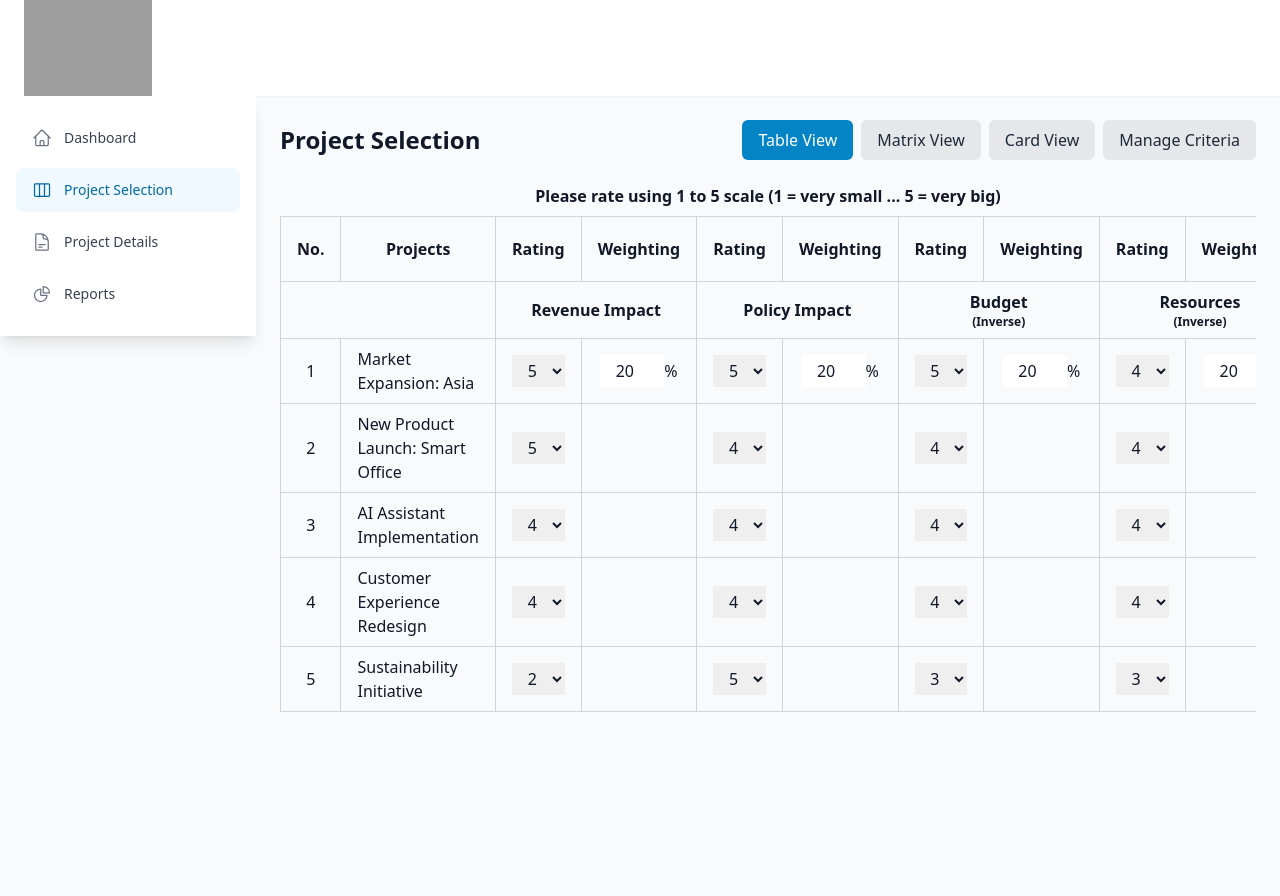
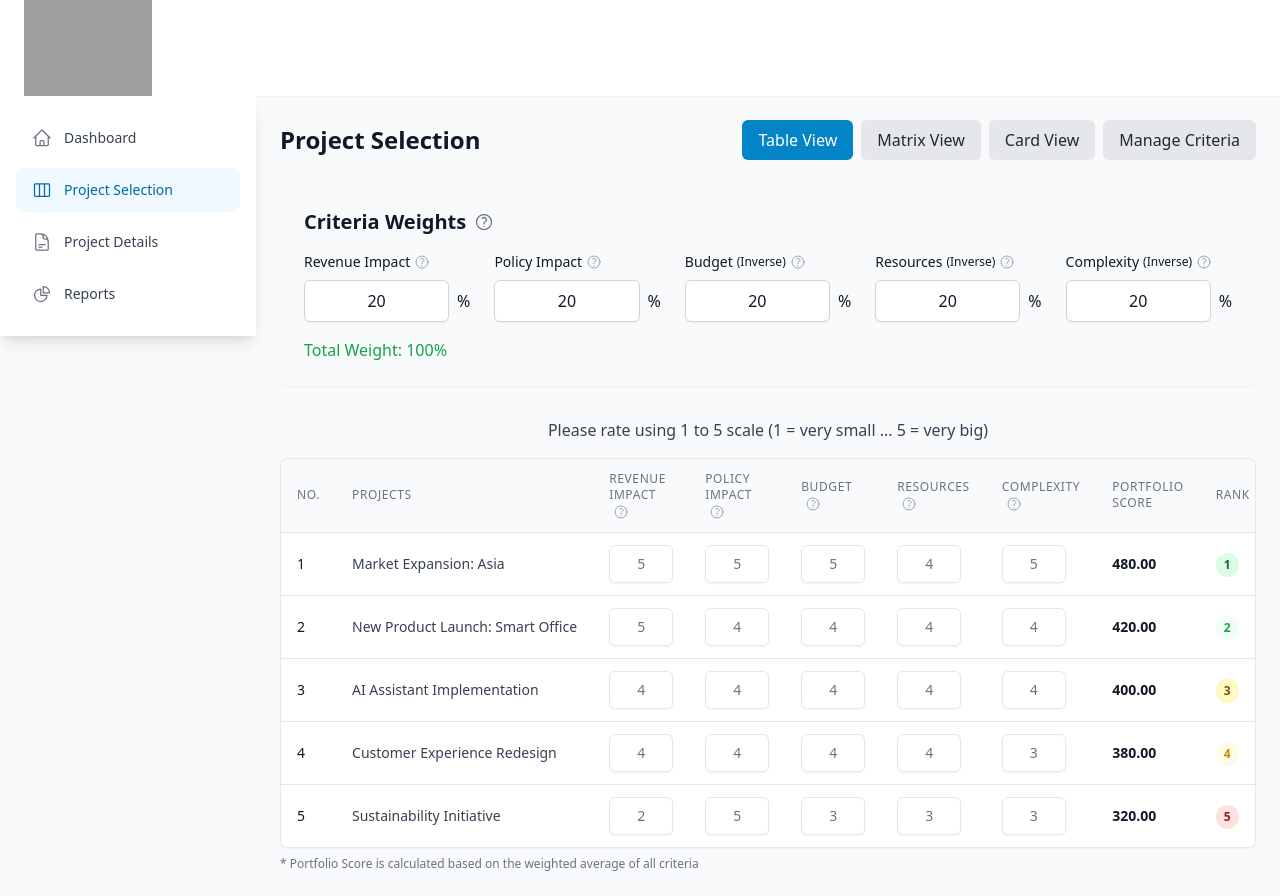
Before and after one commit to ndriyo/primepm, a React (Vite) app: page /selection in a window 1280 px wide. Before the commit the page ends 800 px from the top, so only its background shows below. Built offline with nearby package versions, Linux system fonts and the light colour scheme; grey boxes are pictures that could not be loaded.

Commit message:
criteria fix

```diff
--- a/src/components/project-selection/CriteriaManagement.tsx
+++ b/src/components/project-selection/CriteriaManagement.tsx
@@ -80,10 +80,7 @@ export const CriteriaManagement = () => {
 
   const handleDelete = (id: string) => {
     if (window.confirm('Are you sure you want to delete this criterion?')) {
-      const success = removeCriterion(id);
-      if (!success) {
-        alert('Cannot delete default criteria');
-      }
+      removeCriterion(id);
     }
   };
 
@@ -275,14 +272,12 @@ export const CriteriaManagement = () => {
                   >
                     Edit
                   </button>
-                  {!criterion.isDefault && (
                   <button
                     onClick={() => handleDelete(criterion.id)}
                     className="text-red-600 hover:text-red-900"
                   >
                     Delete
                   </button>
-                  )}
                 </td>
               </tr>
             ))}
--- a/src/components/project-selection/ProjectSelectionTable.tsx
+++ b/src/components/project-selection/ProjectSelectionTable.tsx
@@ -1,6 +1,7 @@
 import React, { useState, useEffect } from 'react';
 import { Project } from '../../data/projects';
 import { useCriteria } from '../../contexts/CriteriaContext';
+import { QuestionMarkCircleIcon } from '@heroicons/react/24/outline';
 
 interface ProjectRating {
   id: string;
@@ -136,87 +137,126 @@ export const ProjectSelectionTable = ({ projects }: ProjectSelectionTableProps)
   }
 
   return (
-    <div className="overflow-x-auto">
-      <div className="text-center font-semibold mb-2">
+    <div className="overflow-x-auto space-y-8 font-sans">
+      {/* Criteria Weights Section */}
+      <div className="bg-gray-50 p-6 rounded-lg shadow-sm">
+        <div className="flex items-center mb-4">
+          <h2 className="text-xl font-semibold">Criteria Weights</h2>
+          <div className="ml-2 text-gray-500 cursor-help relative">
+            <QuestionMarkCircleIcon className="h-5 w-5" title="Set weights for each criterion. Total should equal 100%" />
+          </div>
+        </div>
+
+        <div className="grid grid-cols-1 md:grid-cols-5 gap-6">
+          {criteria.map(criterion => (
+            <div key={criterion.id} className="flex flex-col">
+              <label
+                className="text-sm font-medium mb-2 flex items-center"
+                title={criterion.description || ""}
+              >
+                {criterion.label}
+                {criterion.isInverse && <span className="text-xs ml-1">(Inverse)</span>}
+                <div className="ml-1 group relative inline-block">
+                  <QuestionMarkCircleIcon className="h-4 w-4 text-gray-400 hover:text-gray-600" />
+                  <span className="hidden group-hover:block absolute z-10 bg-black text-white text-xs rounded px-2 py-1 w-48 -left-20 top-6">
+                    {criterion.description || `${criterion.label} criterion`}
+                    {criterion.isInverse && " (Lower values are better)"}
+                  </span>
+                </div>
+              </label>
+              <div className="flex items-center">
+                <input
+                  type="text"
+                  value={weights[criterion.key] || 0}
+                  onChange={(e) => handleWeightChange(criterion.key, Number(e.target.value))}
+                  className="w-full p-2 text-center border border-gray-300 rounded-md shadow-sm focus:border-blue-500 focus:ring-1 focus:ring-blue-500"
+                />
+                <span className="ml-2">%</span>
+              </div>
+            </div>
+          ))}
+        </div>
+
+        <div className="mt-4 flex items-center">
+          <div className={`font-medium ${totalWeight === 100 ? 'text-green-600' : 'text-red-500'}`}>
+            Total Weight: {totalWeight}%
+          </div>
+          {totalWeight !== 100 && (
+            <div className="ml-2 text-red-500 text-sm">
+              (Should equal 100%)
+            </div>
+          )}
+        </div>
+      </div>
+
+      {/* Project Rating Section */}
+      <div>
+        <div className="text-center font-medium mb-4 text-gray-700">
           Please rate using 1 to 5 scale (1 = very small ... 5 = very big)
         </div>
-      <table className="min-w-full border border-gray-300">
-        <thead>
+
+        <div className="overflow-hidden rounded-lg border border-gray-200 shadow-sm">
+          <table className="min-w-full divide-y divide-gray-200">
+            <thead className="bg-gray-50">
               <tr>
-            <th className="border border-gray-300 px-4 py-2 w-16">No.</th>
-            <th className="border border-gray-300 px-4 py-2">Projects</th>
+                <th className="px-4 py-3 text-left text-xs font-medium text-gray-500 uppercase tracking-wider w-16">No.</th>
+                <th className="px-4 py-3 text-left text-xs font-medium text-gray-500 uppercase tracking-wider">Projects</th>
                 {criteria.map(criterion => (
-              <React.Fragment key={`header-${criterion.id}`}>
-                <th className="border border-gray-300 px-4 py-2 w-24">Rating</th>
-                <th className="border border-gray-300 px-4 py-2 w-28">Weighting</th>
-              </React.Fragment>
-            ))}
-            <th className="border border-gray-300 px-4 py-2 w-36">Portfolio Score</th>
-            <th className="border border-gray-300 px-4 py-2 w-36">Ranked Priority</th>
-          </tr>
-          <tr>
-            <th colSpan={2} className="border border-gray-300"></th>
-            {criteria.map(criterion => (
-              <th colSpan={2} className="border border-gray-300 px-4 py-2 text-center" key={criterion.id}>
+                  <th key={criterion.id} className="px-4 py-3 text-left text-xs font-medium text-gray-500 uppercase tracking-wider relative">
                     {criterion.label}
-                {criterion.isInverse && <span className="text-xs block">(Inverse)</span>}
+                    <div className="group relative inline-block ml-1">
+                      <QuestionMarkCircleIcon className="h-4 w-4 text-gray-400 hover:text-gray-600 inline-block" />
+                      <span className="hidden group-hover:block absolute z-10 bg-black text-white text-xs rounded px-2 py-1 w-48 -left-20 top-6">
+                        {criterion.description || `Impact on ${criterion.label}`}
+                        {criterion.isInverse && " (Lower values are better)"}
+                      </span>
+                    </div>
                   </th>
                 ))}
-            <th colSpan={2} className="border border-gray-300"></th>
+                <th className="px-4 py-3 text-left text-xs font-medium text-gray-500 uppercase tracking-wider">Portfolio Score</th>
+                <th className="px-4 py-3 text-left text-xs font-medium text-gray-500 uppercase tracking-wider w-20">Rank</th>
               </tr>
             </thead>
-        <tbody>
+            <tbody className="bg-white divide-y divide-gray-200">
               {projectScores.map((project, index) => (
-            <tr key={project.id}>
-              <td className="border border-gray-300 px-4 py-2 text-center">{index + 1}</td>
-              <td className="border border-gray-300 px-4 py-2">{project.name}</td>
+                <tr key={project.id} className="hover:bg-gray-50">
+                  <td className="px-4 py-3 whitespace-nowrap text-sm font-medium text-gray-900">{index + 1}</td>
+                  <td className="px-4 py-3 whitespace-nowrap text-sm text-gray-700">{project.name}</td>
 
                   {criteria.map(criterion => (
-                <React.Fragment key={`cell-${criterion.id}-${project.id}`}>
-                  <td className="border border-gray-300 px-4 py-2 text-center">
-                    <select
+                    <td key={`cell-${criterion.id}-${project.id}`} className="px-4 py-3 whitespace-nowrap text-sm text-gray-500">
+                      <input
+                        type="text"
                         value={project[criterion.key] as number || 1}
                         onChange={(e) => handleRatingChange(project.id, criterion.key, Number(e.target.value))}
-                      className="w-full p-1 text-center"
-                    >
-                      {[1, 2, 3, 4, 5].map(value => (
-                        <option key={value} value={value}>{value}</option>
-                      ))}
-                    </select>
+                        className="w-16 p-2 text-center border border-gray-200 rounded-md shadow-sm focus:border-blue-500 focus:ring-1 focus:ring-blue-500"
+                      />
                     </td>
-                  <td className="border border-gray-300 px-4 py-2 text-center align-middle">
-                    {index === 0 && (
-                      <input
-                        type="number"
-                        min="0"
-                        max="100"
-                        value={weights[criterion.key] || 0}
-                        onChange={(e) => handleWeightChange(criterion.key, Number(e.target.value))}
-                        className="w-16 p-1 text-center"
-                      />
-                    )}
-                    {index === 0 && <span>%</span>}
-                  </td>
-                </React.Fragment>
                   ))}
 
-              {/* Portfolio Score and Rank */}
-              <td className="border border-gray-300 px-4 py-2 text-center font-semibold">
+                  <td className="px-4 py-3 whitespace-nowrap text-sm font-semibold">
                     {project.portfolioScore.toFixed(2)}
                   </td>
-              <td className="border border-gray-300 px-4 py-2 text-center font-semibold">
+                  <td className="px-4 py-3 whitespace-nowrap">
+                    <span className={`px-2 py-1 inline-flex text-xs font-semibold rounded-full
+                      ${project.rank === 1 ? 'bg-green-100 text-green-800' :
+                       project.rank === 2 ? 'bg-green-50 text-green-600' :
+                       project.rank === 3 ? 'bg-yellow-100 text-yellow-800' :
+                       project.rank === 4 ? 'bg-yellow-50 text-yellow-600' :
+                      'bg-red-100 text-red-800'}`}>
                       {project.rank}
+                    </span>
                   </td>
                 </tr>
               ))}
             </tbody>
           </table>
+        </div>
 
-      {totalWeight !== 100 && (
-        <div className="mt-4 text-red-500 font-semibold">
-          Warning: Total weighting should equal 100%. Current total: {totalWeight}%
+        <div className="mt-2 text-xs text-gray-500">
+          * Portfolio Score is calculated based on the weighted average of all criteria
         </div>
-      )}
+      </div>
     </div>
   );
 };
--- a/src/contexts/CriteriaContext.tsx
+++ b/src/contexts/CriteriaContext.tsx
@@ -70,9 +70,9 @@ export const CriteriaProvider = ({ children }: { children: ReactNode }) => {
   };
 
   const removeCriterion = (id: string): boolean => {
-    // Prevent removal of default criteria
+    // Allow removal of any criteria, including defaults
     const criterionToRemove = criteria.find(c => c.id === id);
-    if (!criterionToRemove || criterionToRemove.isDefault) {
+    if (!criterionToRemove) {
       return false;
     }
 
```
Lines whose indentation alone changed are shown as unchanged.
